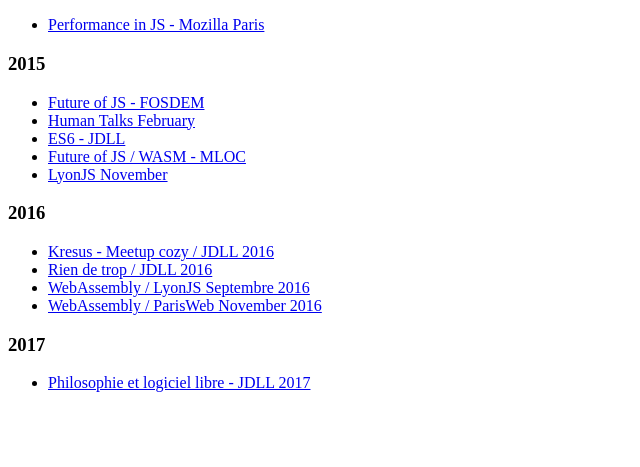
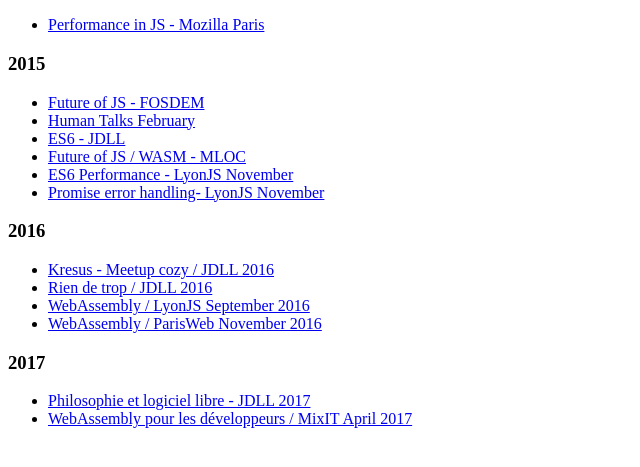
Before and after one commit to bnjbvr/slides, a plain HTML site: page index.html in a window 1280 px wide. Shown: the part 91-558 px from the top of the page, without its empty margins (0-640 px from the left). Drawn offline with Linux system fonts and the light colour scheme.

Commit message:
Added wasm talk + fixed a few links;

```diff
--- a/index.html
+++ b/index.html
@@ -13,20 +13,22 @@
             <li><a href="./2015/humantalks-2015-feb/">Human Talks February</a></li>
             <li><a href="./2015/jdll-2015-es6/">ES6 - JDLL</a></li>
             <li><a href="./2015/mlocjs-2015/">Future of JS / WASM - MLOC</a></li>
-            <li><a href="./2015/lyonjs-11-2015/">LyonJS November</a></li>
+            <li><a href="./2015/lyonjs-11-2015/es6-perf.html">ES6 Performance - LyonJS November</a></li>
+            <li><a href="./2015/lyonjs-11-2015/promises-error-handling.html">Promise error handling- LyonJS November</a></li>
         </ul>
 
         <h3>2016</h3>
         <ul>
             <li><a href="./2016/kresus/">Kresus - Meetup cozy / JDLL 2016</a></li>
             <li><a href="./2016/rien-de-trop/">Rien de trop / JDLL 2016</a></li>
-            <li><a href="./2016/lyonjs-wasm/">WebAssembly / LyonJS Septembre 2016</a></li>
+            <li><a href="./2016/lyonjs-wasm/">WebAssembly / LyonJS September 2016</a></li>
             <li><a href="./2016/parisweb-wasm/">WebAssembly / ParisWeb November 2016</a></li>
         </ul>
 
         <h3>2017</h3>
         <ul>
             <li><a href="./2017/jdll-philo/prez.pdf">Philosophie et logiciel libre - JDLL 2017</a></li>
+            <li><a href="./2017/mixit-wasm">WebAssembly pour les développeurs / MixIT April 2017</a></li>
         </ul>
     </body>
 </html>
```
